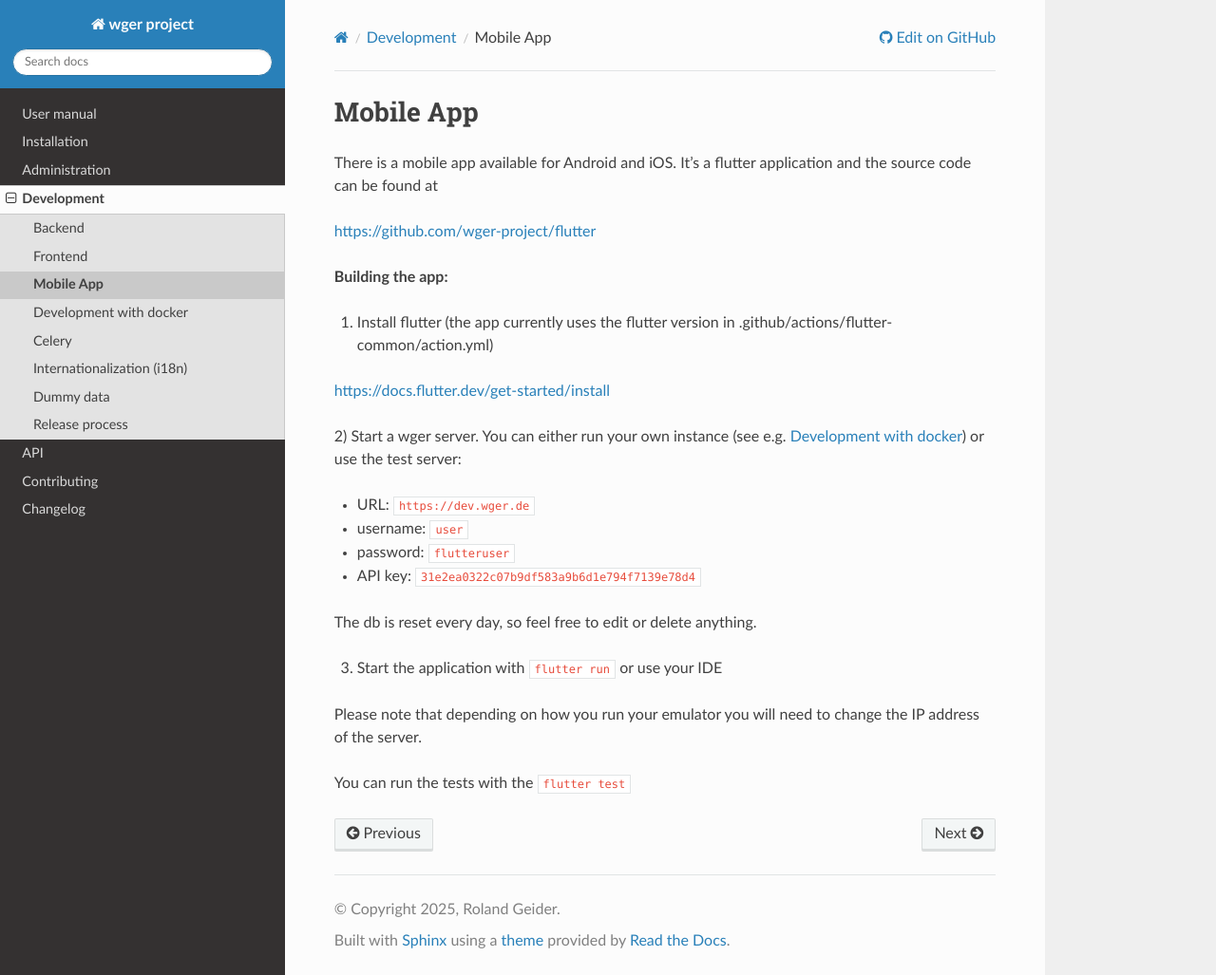
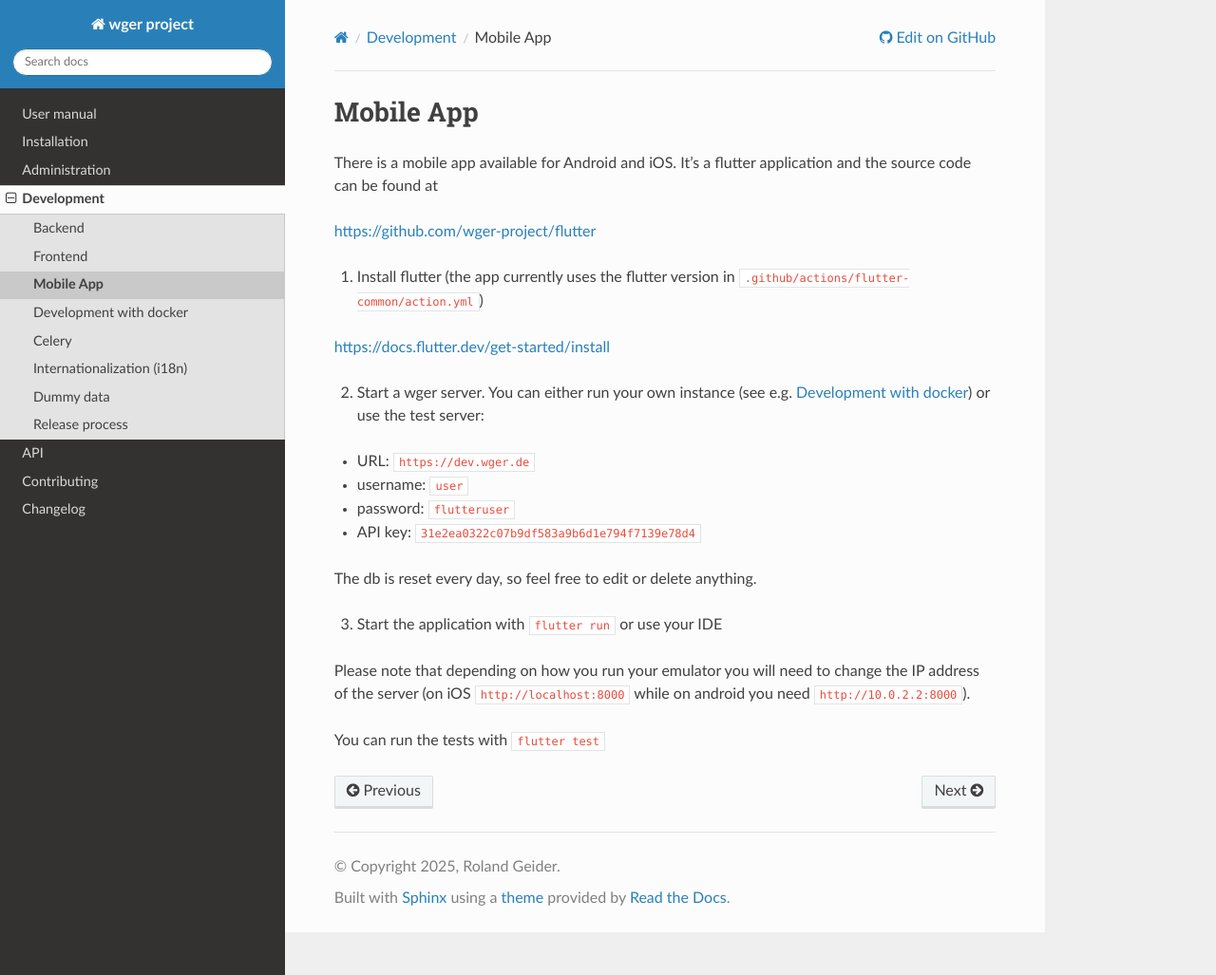
Before and after one commit to wger-project/docs, a Sphinx documentation site: the page built from docs/development/mobile_app.rst, in a window 1280 px wide and 1027 px high. Shown: the whole window at 95% size. Built offline with Sphinx 7.4.7 and the Read the Docs theme 3.1.0, drawn with Linux system fonts in a browser that asks for light colours.

Commit message:
Use consistent headings and links

```diff
--- a/docs/administration/errors.rst
+++ b/docs/administration/errors.rst
@@ -34,7 +34,7 @@
 the files are read and served under the right URLS. Take a look at our nginx.conf
 to see how this can look like.
 
-For more information, consult `django's documentation <https://docs.djangoproject.com/en/4.1/ref/settings/#secure-proxy-ssl-header>`_.
+For more information, consult `django's documentation <https://docs.djangoproject.com/en/dev/ref/settings/#secure-proxy-ssl-header>`_.
 
 Email verification links
 ------------------------
@@ -65,7 +65,7 @@
   django has a problem with. Note: the port is important!
 * or set the ``X-Forwarded-Proto`` header like in the example and set
   ``X_FORWARDED_PROTO_HEADER_SET=True``. If you do this consult the
-  `documentation <https://docs.djangoproject.com/en/4.1/ref/settings/#secure-proxy-ssl-header>`_
+  `documentation <https://docs.djangoproject.com/en/dev/ref/settings/#secure-proxy-ssl-header>`_
   as there are some security considerations.
 
 
@@ -84,5 +84,5 @@
 while in your home network, etc.
 
 Make sure that you forward the host header as well as the protocol header to
-the application. Consult the `Django docs <https://docs.djangoproject.com/en/6.0/ref/request-response/#django.http.HttpRequest.get_host>`_
+the application. Consult the `Django docs <https://docs.djangoproject.com/en/dev/ref/request-response/#django.http.HttpRequest.get_host>`_
 for details.
--- a/docs/development/backend.rst
+++ b/docs/development/backend.rst
@@ -28,7 +28,7 @@
     uv pip install -e .
     source .venv/bin/activate
 
-Overwise, manually create a new virtualenv and install everything::
+Otherwise, manually create a new virtualenv and install everything::
 
   python3 -m venv .venv
   source .venv/bin/activate
@@ -49,7 +49,7 @@
 
   cp database.sqlite database.sqlite.orig
 
-You can of course also use other databases such as PostgresSQL or MariaDB. Create
+You can of course also use other databases such as PostgreSQL or MariaDB. Create
 a database and user and edit the DATABASES settings before calling bootstrap.
 Take a look at the :ref:`PostgreSQL setup <prod_postgres>` for how that could look like.
 
@@ -75,7 +75,7 @@
 
 * For a description of the available settings consult :ref:`settings`.
 
-* You might need to start :ref:`celery` as well if you want to to run certain
+* You might need to start :ref:`celery` as well if you want to run certain
   commands in the background.
 
 * For managing i18n files consult :ref:`i18n`.
--- a/docs/development/mobile_app.rst
+++ b/docs/development/mobile_app.rst
@@ -9,14 +9,13 @@
 https://github.com/wger-project/flutter
 
 
-**Building the app:**
-
-1) Install flutter (the app currently uses the flutter version in .github/actions/flutter-common/action.yml)
+1) Install flutter (the app currently uses the flutter version in
+   ``.github/actions/flutter-common/action.yml``)
 
 https://docs.flutter.dev/get-started/install
 
-2) Start a wger server. You can either run your own instance
-(see e.g. :ref:`development_docker`) or use the test server:
+2) Start a wger server. You can either run your own instance (see e.g.
+   :ref:`development_docker`) or use the test server:
 
 * URL: ``https://dev.wger.de``
 * username: ``user``
@@ -29,6 +28,7 @@
 3) Start the application with ``flutter run`` or use your IDE
 
 Please note that depending on how you run your emulator you will need to change
-the IP address of the server.
+the IP address of the server (on iOS ``http://localhost:8000`` while on android
+you need ``http://10.0.2.2:8000``).
 
-You can run the tests with the ``flutter test``
+You can run the tests with ``flutter test``
```
Also changed, not shown: docs/administration/gym.rst (+5 -5 lines), docs/development/celery.rst (+4 -4 lines).
